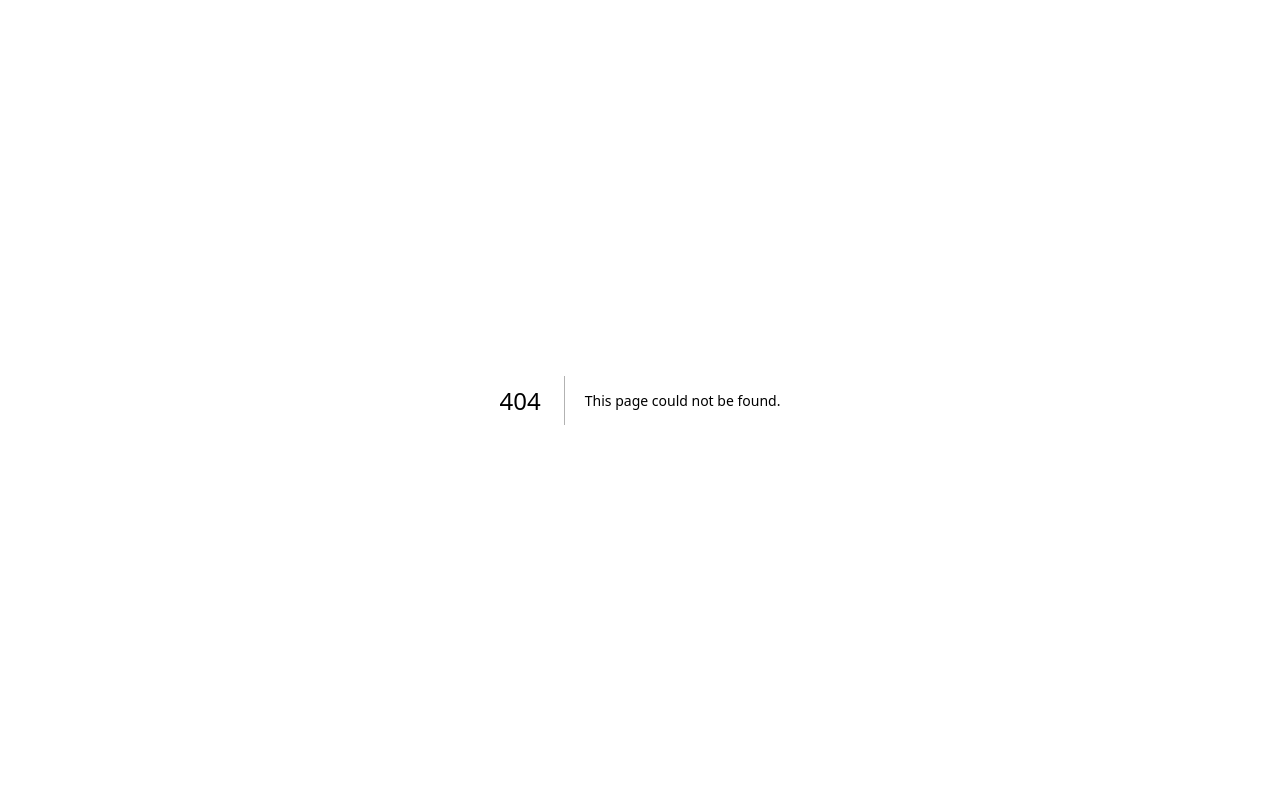
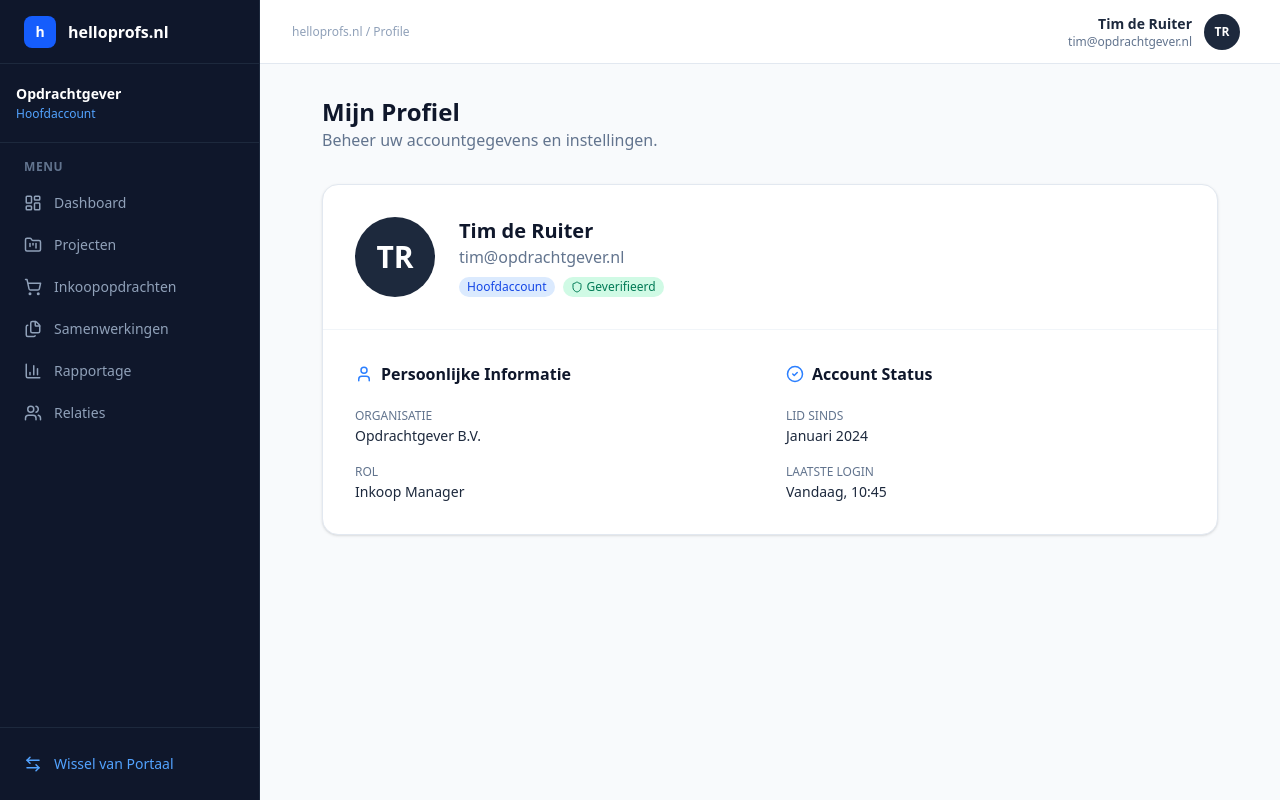
Before and after one commit to helloprofs/helloprofs-2.0-architectuur-relatie, a Next.js app: page /client/profile in a window 1280 px wide. Before the commit this address had no page. Built offline with nearby package versions, Linux system fonts and the light colour scheme.

Commit message:
feat: Implement initial client and vendor layout components and client profile page.

```diff
--- /dev/null
+++ b/src/app/client/profile/page.tsx
@@ -0,0 +1,70 @@
+"use client";
+
+import { User, Shield, CheckCircle2 } from "lucide-react";
+
+export default function ClientProfilePage() {
+  return (
+    <div className="max-w-4xl mx-auto space-y-8">
+      <div>
+        <h1 className="text-2xl font-bold text-slate-900">Mijn Profiel</h1>
+        <p className="text-slate-500">Beheer uw accountgegevens en instellingen.</p>
+      </div>
+
+      <div className="bg-white rounded-2xl border border-slate-200 shadow-sm overflow-hidden">
+        <div className="p-8 border-b border-slate-100 flex items-center gap-6">
+          <div className="w-20 h-20 rounded-full bg-slate-800 text-white flex items-center justify-center text-3xl font-bold">
+            TR
+          </div>
+          <div>
+            <h2 className="text-xl font-bold text-slate-900">Tim de Ruiter</h2>
+            <p className="text-slate-500">tim@opdrachtgever.nl</p>
+            <div className="mt-2 flex items-center gap-2">
+              <span className="px-2 py-0.5 rounded-full text-xs font-medium bg-blue-100 text-blue-700">Hoofdaccount</span>
+              <span className="px-2 py-0.5 rounded-full text-xs font-medium bg-emerald-100 text-emerald-700 flex items-center gap-1">
+                <Shield size={12} /> Geverifieerd
+              </span>
+            </div>
+          </div>
+        </div>
+
+        <div className="p-8 space-y-6">
+          <div className="grid grid-cols-1 md:grid-cols-2 gap-8">
+            <div className="space-y-4">
+              <h3 className="font-semibold text-slate-900 flex items-center gap-2 text-slate-800">
+                <User size={18} className="text-blue-500" />
+                Persoonlijke Informatie
+              </h3>
+              <div className="space-y-3">
+                <div>
+                  <label className="text-xs font-medium text-slate-500 uppercase">Organisatie</label>
+                  <p className="text-sm font-medium text-slate-800">Opdrachtgever B.V.</p>
+                </div>
+                <div>
+                  <label className="text-xs font-medium text-slate-500 uppercase">Rol</label>
+                  <p className="text-sm font-medium text-slate-800">Inkoop Manager</p>
+                </div>
+              </div>
+            </div>
+
+            <div className="space-y-4 text-slate-800">
+              <h3 className="font-semibold text-slate-900 flex items-center gap-2">
+                <CheckCircle2 size={18} className="text-blue-500" />
+                Account Status
+              </h3>
+              <div className="space-y-3">
+                <div>
+                  <label className="text-xs font-medium text-slate-500 uppercase text-slate-500">Lid sinds</label>
+                  <p className="text-sm font-medium text-slate-800">Januari 2024</p>
+                </div>
+                <div>
+                  <label className="text-xs font-medium text-slate-500 uppercase text-slate-500">Laatste Login</label>
+                  <p className="text-sm font-medium text-slate-800">Vandaag, 10:45</p>
+                </div>
+              </div>
+            </div>
+          </div>
+        </div>
+      </div>
+    </div>
+  );
+}
--- a/src/components/layout/Sidebar.tsx
+++ b/src/components/layout/Sidebar.tsx
@@ -8,7 +8,6 @@ import {
   FolderKanban,
   ShoppingCart,
   Files,
-  HelpCircle,
   LogOut,
   UserCircle,
   BarChart3,
@@ -24,7 +23,6 @@ const mspNavItems = [
   { name: "Samenwerkingen", href: "/client/dossiers", icon: Files },
   { name: "Rapportage", href: "/client/reporting", icon: BarChart3 },
   { name: "Relaties", href: "/client/relations", icon: Users },
-  { name: "Ondersteuning", href: "/client/support", icon: HelpCircle },
 ];
 
 export function Sidebar() {
@@ -43,14 +41,9 @@ export function Sidebar() {
 
       {/* User Profile */}
       <div className="px-4 py-5 border-b border-slate-800">
-        <div className="flex items-center gap-3">
-          <div className="w-9 h-9 rounded-full bg-slate-700 flex items-center justify-center flex-shrink-0">
-            <UserCircle size={20} className="text-slate-300" />
-          </div>
-          <div className="min-w-0">
-            <p className="text-sm font-semibold text-white truncate">Opdrachtgever B.V.</p>
-            <span className="text-xs text-blue-400">Hoofdaccount</span>
-          </div>
+        <div className="flex flex-col gap-0.5">
+          <p className="text-sm font-semibold text-white">Opdrachtgever</p>
+          <span className="text-xs text-blue-400">Hoofdaccount</span>
         </div>
       </div>
 
@@ -88,10 +81,6 @@ export function Sidebar() {
           <ArrowLeftRight size={18} className="flex-shrink-0" />
           <span>Wissel van Portaal</span>
         </Link>
-        <button className="flex items-center gap-3 px-3 py-2.5 w-full rounded-lg text-sm text-slate-400 hover:text-white hover:bg-slate-800 transition-colors">
-          <LogOut size={18} className="flex-shrink-0" />
-          <span>Uitloggen</span>
-        </button>
       </div>
 
     </aside>
--- a/src/components/layout/TopNavbar.tsx
+++ b/src/components/layout/TopNavbar.tsx
@@ -1,7 +1,7 @@
 "use client";
 
 import { usePathname } from "next/navigation";
-import { Bell } from "lucide-react";
+import Link from "next/link";
 
 const sectionNames: Record<string, string> = {
   dashboard: "Dashboard",
@@ -9,7 +9,6 @@ const sectionNames: Record<string, string> = {
   projects: "Projecten",
   "purchase-orders": "Inkoopopdrachten",
   dossiers: "Samenwerkingsdossiers",
-  support: "Ondersteuning",
   reporting: "Rapportage",
 };
 
@@ -26,11 +25,7 @@ export function TopNavbar() {
       </div>
 
       <div className="flex items-center gap-4">
-        <button className="relative p-2 rounded-full text-slate-500 hover:bg-slate-100 hover:text-slate-800 transition-colors">
-          <Bell size={20} />
-          <span className="absolute top-1.5 right-1.5 w-2 h-2 rounded-full bg-red-500 border-2 border-white"></span>
-        </button>
-        <div className="flex items-center gap-3">
+        <Link href="/client/profile" className="flex items-center gap-3 hover:bg-slate-50 p-2 rounded-xl transition-colors">
           <div className="text-right">
             <p className="text-sm font-semibold text-slate-800">Tim de Ruiter</p>
             <p className="text-xs text-slate-500">tim@opdrachtgever.nl</p>
@@ -38,7 +33,7 @@ export function TopNavbar() {
           <div className="w-9 h-9 rounded-full bg-slate-800 text-white flex items-center justify-center font-bold text-xs">
             TR
           </div>
-        </div>
+        </Link>
       </div>
     </header>
   );
--- a/src/components/layout/VendorSidebar.tsx
+++ b/src/components/layout/VendorSidebar.tsx
@@ -8,7 +8,6 @@ import {
   FolderKanban,
   ShoppingCart,
   Files,
-  HelpCircle,
   LogOut,
   UserCircle,
   BarChart3,
@@ -26,8 +25,6 @@ const vendorNavItems = [
   { name: "Samenwerkingen", href: "/vendor/dossiers", icon: Files },
   { name: "Rapportage", href: "/vendor/reporting", icon: BarChart3 },
   { name: "Relaties", href: "/vendor/relations", icon: Users },
-  { name: "Ondersteuning", href: "/vendor/support", icon: HelpCircle },
-  { name: "Profiel", href: "/vendor/profile", icon: UserCircle },
 ];
 
 
@@ -48,20 +45,15 @@ export function VendorSidebar() {
 
       {/* User Profile */}
       <div className="px-4 py-5 border-b border-indigo-900">
-        <div className="flex items-center gap-3">
-          <div className="w-9 h-9 rounded-full bg-indigo-800 flex items-center justify-center flex-shrink-0">
-            <UserCircle size={20} className="text-indigo-200" />
-          </div>
-          <div className="min-w-0">
-            <p className="text-sm font-semibold text-white truncate">Zelfstandig Prof B.V.</p>
-            <span className="text-xs text-indigo-400">Opdrachtnemer</span>
-          </div>
+        <div className="flex flex-col gap-0.5">
+          <p className="text-sm font-semibold text-white">Opdrachtnemer</p>
+          <span className="text-xs text-indigo-400">Hoofdaccount</span>
         </div>
       </div>
 
       {/* Navigation */}
       <nav className="flex-1 overflow-y-auto px-3 py-4">
-        <p className="px-3 mb-2 text-xs font-semibold text-indigo-500 uppercase tracking-wider">Vendor Menu</p>
+        <p className="px-3 mb-2 text-xs font-semibold text-indigo-500 uppercase tracking-wider">menu</p>
         <div className="space-y-0.5">
           {vendorNavItems.map((item) => {
             const isActive = pathname.startsWith(item.href);
@@ -93,10 +85,6 @@ export function VendorSidebar() {
           <ArrowLeftRight size={18} className="flex-shrink-0" />
           <span>Wissel van Portaal</span>
         </Link>
-        <button className="flex items-center gap-3 px-3 py-2.5 w-full rounded-lg text-sm text-indigo-300 hover:text-white hover:bg-indigo-900 transition-colors">
-          <LogOut size={18} className="flex-shrink-0" />
-          <span>Uitloggen</span>
-        </button>
       </div>
 
     </aside>
--- a/src/components/layout/VendorTopNavbar.tsx
+++ b/src/components/layout/VendorTopNavbar.tsx
@@ -1,7 +1,7 @@
 "use client";
 
 import { usePathname } from "next/navigation";
-import { Bell } from "lucide-react";
+import Link from "next/link";
 
 const sectionNames: Record<string, string> = {
   dashboard: "Dashboard",
@@ -9,7 +9,6 @@ const sectionNames: Record<string, string> = {
   projects: "Projecten",
   "purchase-orders": "Inkoopopdrachten",
   dossiers: "Samenwerkingsdossiers",
-  support: "Ondersteuning",
   reporting: "Rapportage",
   profile: "Mijn Profiel",
 };
@@ -29,11 +28,7 @@ export function VendorTopNavbar() {
       </div>
 
       <div className="flex items-center gap-4">
-        <button className="relative p-2 rounded-full text-indigo-500 hover:bg-indigo-50 hover:text-indigo-800 transition-colors">
-          <Bell size={20} />
-          <span className="absolute top-1.5 right-1.5 w-2 h-2 rounded-full bg-indigo-500 border-2 border-white"></span>
-        </button>
-        <div className="flex items-center gap-3">
+        <Link href="/vendor/profile" className="flex items-center gap-3 hover:bg-slate-50 p-2 rounded-xl transition-colors">
           <div className="text-right">
             <p className="text-sm font-semibold text-slate-800">Marc de Vriend</p>
             <p className="text-xs text-slate-500">marc@vriend-consultancy.nl</p>
@@ -41,7 +36,7 @@ export function VendorTopNavbar() {
           <div className="w-9 h-9 rounded-full bg-indigo-900 text-white flex items-center justify-center font-bold text-xs shadow-md shadow-indigo-500/20">
             MV
           </div>
-        </div>
+        </Link>
       </div>
     </header>
   );
```
